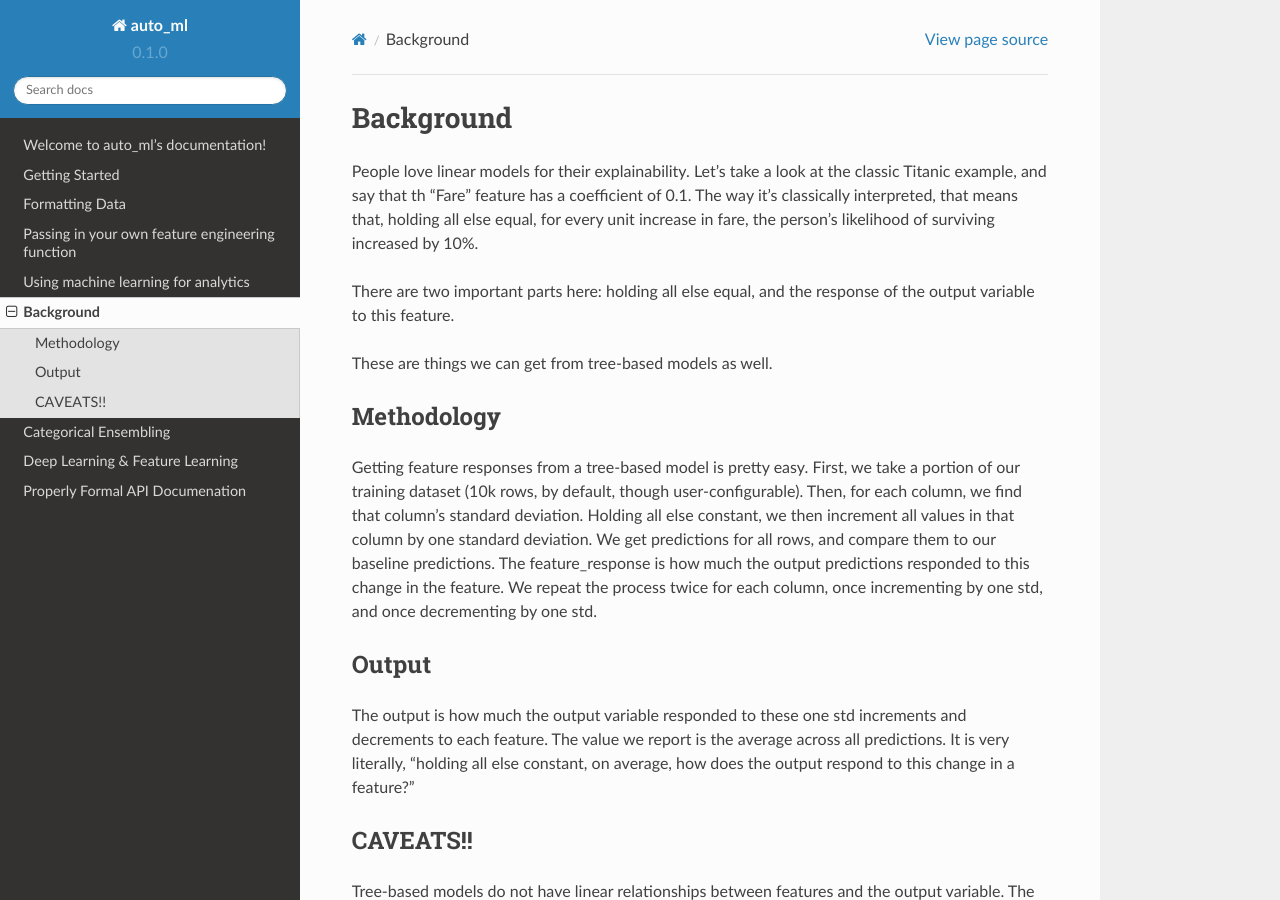
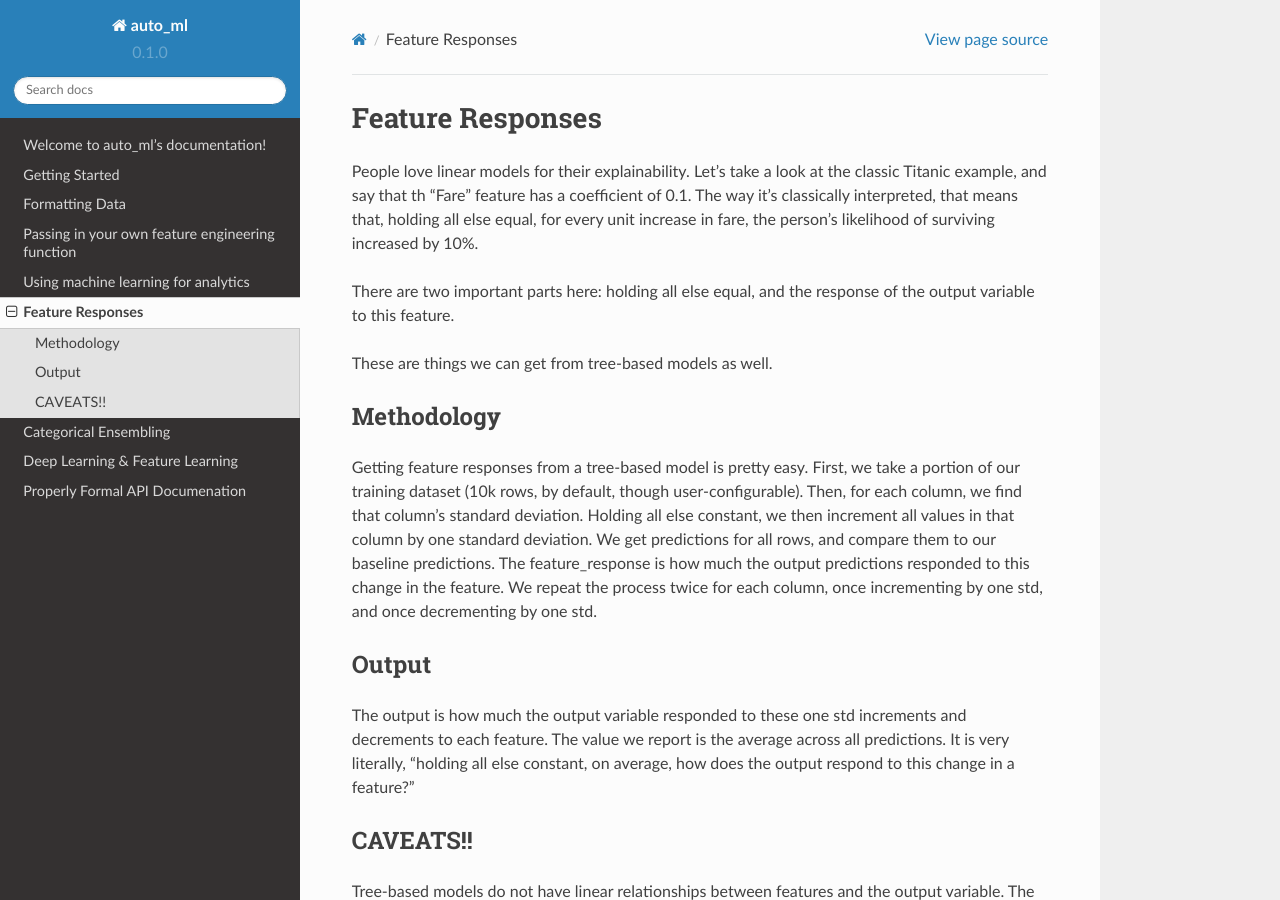
Before and after one commit to ClimbsRocks/auto_ml, a Sphinx documentation site: the page built from docs/source/feature_responses.rst, in a window 1280 px wide and 900 px high. Built offline with Sphinx 7.4.7 and the Read the Docs theme 2.0.0, drawn with Linux system fonts in a browser that asks for light colours.

Commit message:
updates headline name

```diff
--- a/docs/source/feature_responses.rst
+++ b/docs/source/feature_responses.rst
@@ -1,5 +1,5 @@
-Background
-==========
+Feature Responses
+=================
 
 People love linear models for their explainability. Let's take a look at the classic Titanic example, and say that th "Fare" feature has a coefficient of 0.1. The way it's classically interpreted, that means that, holding all else equal, for every unit increase in fare, the person's likelihood of surviving increased by 10%.
 
```
